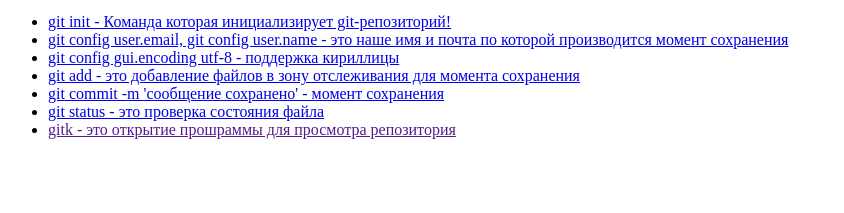
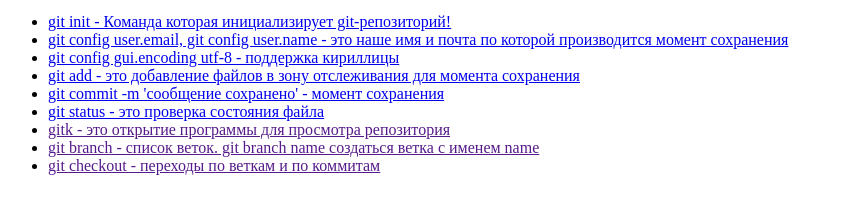
Before and after one commit to yAkv31/git-learning-18-00, a plain HTML site: page index.html in a window 1280 px wide. Shown: the part 101-314 px from the top of the page, without its empty margins (0-844 px from the left). Drawn offline with Linux system fonts and the light colour scheme.

Commit message:
Add git branch & git checkout

```diff
--- a/index.html
+++ b/index.html
@@ -19,7 +19,9 @@
         <li><a href="https://git-scm.com/docs/git-add">git add - это добавление файлов в зону отслеживания для момента сохранения</a></li>
         <li><a href="https://git-scm.com/docs/git-commit">git commit -m 'сообщение сохранено' - момент сохранения </a></li>
         <li><a href="https://git-scm.com/docs/git-status">git status - это проверка состояния файла</a></li>
-        <li><a href="">gitk - это открытие прошраммы для просмотра репозитория</a></li>
+        <li><a href="">gitk - это открытие программы для просмотра репозитория</a></li>
+        <li><a href="">git branch - список веток. git branch name cоздаться ветка с именем name</a></li>
+        <li><a href="">git checkout - переходы по веткам и по коммитам </a></li>
     </ul>
 </body>
 
```
